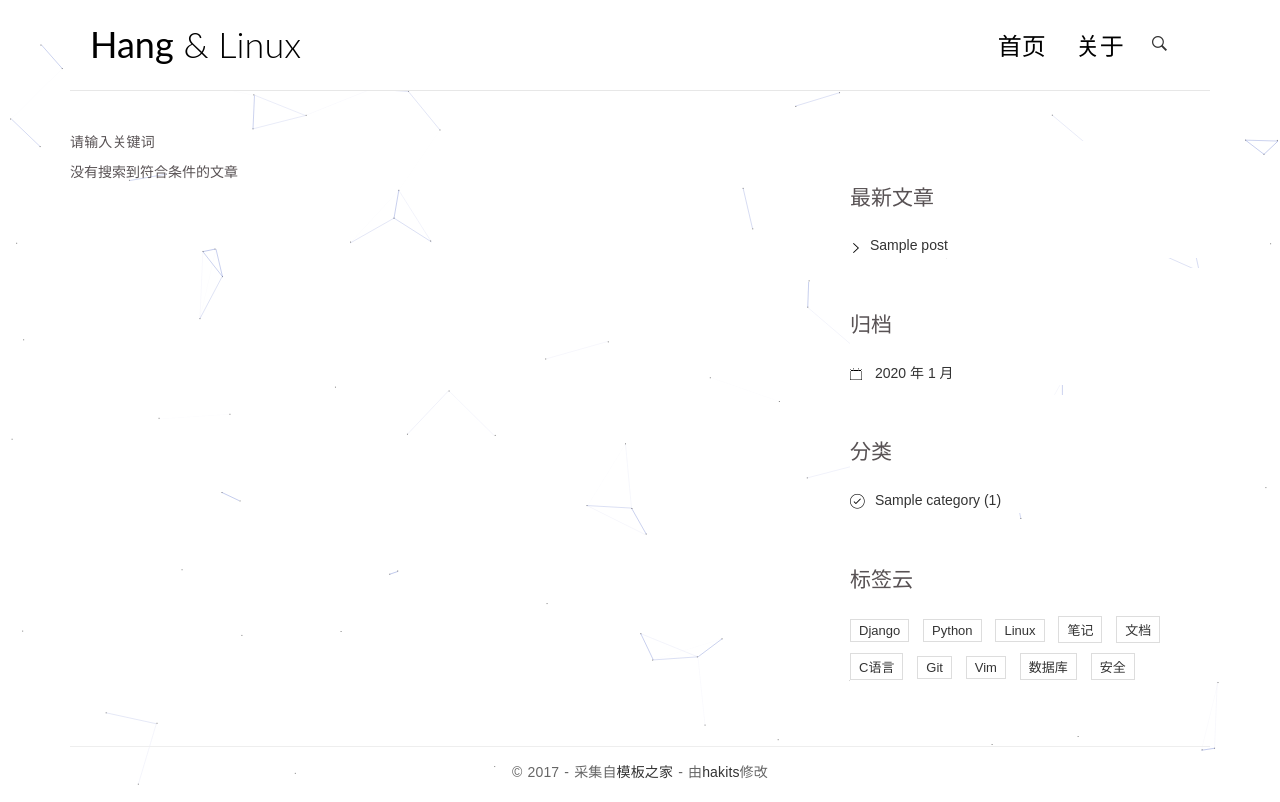
After one commit to fridayhub/My_Django_blog, a Django app: page /search/ in a window 1280 px wide. The commit adds this page. Run offline with Django 3.2, Linux system fonts and the light colour scheme; tables that the repository leaves empty hold one stand-in row (values such as "Sample post"); some libraries are stand-ins or nearby versions.

Commit message:
添加文章标题搜索 暂时部支持通配符

```diff
--- a/blog/urls.py
+++ b/blog/urls.py
@@ -22,8 +22,8 @@ app_name = 'blog' #告诉 Django 这个 urls.py 模块是属于 blog 应用的
 urlpatterns = [
     url(r'^$', views.index, name='index'),
     url(r'^post/(?P<pk>[0-9]+)/$', views.detail, name='detail'),
-    url(r'about', views.about, name='about'),
-    url(r'contact', views.contact, name='contact'),
+    url(r'^about', views.about, name='about'),
+    url(r'^search/$', views.search, name='search'),
 
     #两个括号括起来的地方是两个命名组参数，Django 会从用户访问的 URL 中自动提取这两个参数的值，然后传递给其对应的视图函数。
     url(r'archives/(?P<year>[0-9]{4})/(?P<month>[0-9]{1,2})/$', views.archives, name='archives'),
--- a/blog/views.py
+++ b/blog/views.py
@@ -6,6 +6,17 @@ from .models import Post, Category
 import markdown
 from comments.forms import CommentForm
 
+def search(request):
+    q = request.GET.get('sq') #获取get提交的参数
+    error_msg = ''
+
+    if not q:
+        error_msg = '请输入关键词'
+        return render(request, 'blog/results.html', {'error_msg':error_msg})
+
+    post_list = Post.objects.filter(title__icontains = q)
+    return render(request, 'blog/results.html', {'error_msg': error_msg,
+                                                 'post_list': post_list})
 
 def index(request):
     #order_by 方法对这个返回的 queryset 进行排序。排序依据的字段是 created_time，即文章的创建时间。- 号表示逆序
@@ -45,6 +56,3 @@ def category(request, pk):
 
 def about(request):
     return render(request, 'about.html')
-
-def contact(request):
-    return render(request, 'contact.html')
--- a/static/css/about.css
+++ b/static/css/about.css
@@ -1,7 +1,6 @@
 
 @charset "gb2312";
 /* CSS Document */
-* { margin: 0; padding: 0 }
 body { font: 14px "宋体", Arial, Helvetica, sans-serif; color: #585254 }
 img { border: 0; display: block }
 ul { list-style: none; }
@@ -9,7 +8,7 @@ a:link, a:visited {text-decoration: none; color: #333;}
 .left { float: left; }
 .right { float: right; }
 .blank { height: 5px; overflow: hidden; width: 100%; margin: auto; clear: both }
-article { width: 1000px; margin: 20px auto; overflow: hidden }
+.aboutcon{ width: 1000px; margin: 20px auto; overflow: hidden }
 aside { width: 250px;position: relative;margin-top: 10px; }
 
 
--- a/templates/about.html
+++ b/templates/about.html
@@ -28,10 +28,6 @@
             </ul>
             <h2>About my blog</h2>
             <p>博客框架刚搭建好,还有很多地方待优化,以前的博文会陆续迁移过来...</p>
-            <!--
-            <p>域  名：www.yangqq.com 创建于2011年01月12日 <a href="http://www.net.cn/domain/" class="blog_link" target="_blank">注册域名</a><a class="blog_link" href="http://koubei.baidu.com/womc/s/www.yangqq.com" target="_blank">邀你点评</a></p>
-            <p>服务器：阿里云服务器<a href="https://promotion.aliyun.com/ntms/act/ambassador/sharetouser.html?userCode=8smrzoqa&amp;productCode=vm" target="_blank" class="blog_link">购买空间</a><a href="/jstt/web/2014-01-18/644.html" target="_blank" class="blog_link">参考我的空间配置</a></p>
-            -->
 
 
         </div>
--- a/templates/base.html
+++ b/templates/base.html
@@ -45,17 +45,14 @@
                         <ul class="nav navbar-nav navbar-right">
                             <li class="cl-effect-11"><a href="{%url 'blog:index' %}" data-hover="首页">首页</a></li>
                             <li class="cl-effect-11"><a href="{%url 'blog:about' %}" data-hover="关于">关于</a></li>
-                            <!--
-                            <li class="cl-effect-11"><a href="{%url 'blog:contact' %}" data-hover="联系">联系</a></li>
-                            -->
                         </ul>
                     </div><!-- /.navbar-collapse -->
                 </nav>
                 <div id="header-search-box">
                     <a id="search-menu" href="#"><span id="search-icon" class="ion-ios-search-strong"></span></a>
                     <div id="search-form" class="search-form">
-                        <form role="search" method="get" id="searchform" action="#">
-                            <input type="search" placeholder="搜索" required>
+                        <form role="search" method="get" id="searchform" action="/search/">
+                            <input type="search" placeholder="搜索" required name="sq">
                             <button type="submit"><span class="ion-ios-search-strong"></span></button>
                         </form>
                     </div>
@@ -83,7 +80,7 @@
                     <ul>
                         {% for post in recent_post_list %}
                         <li>
-                            <a href="#">{{ post.title }}</a>
+                            <a href="{% url 'blog:detail' post.pk %}">{{ post.title }}</a>
                         </li>
                         {% empty %}
                         暂无文章!
@@ -163,7 +160,7 @@
 	(function() {
        var query = window.location.pathname;
        //console.log(query);
-       if (query == '/about' || query == '/about.html')
+       if (query == '/about' || query == '/about.html' || query == '/about/')
        {
        	//	console.log("I Cache you!")
 			$(".widget").hide();
@@ -190,9 +187,7 @@
     <nav>
         <ul>
             <li><a href="index.html">首页</a></li>
-            <li><a href="full-width.html">博客</a></li>
             <li><a href="about.html">关于</a></li>
-            <li><a href="contact.html">联系</a></li>
         </ul>
     </nav>
 </div>
--- /dev/null
+++ b/templates/blog/results.html
@@ -0,0 +1,37 @@
+{% extends 'base.html' %}
+
+{%block main %}
+
+{% if error_msg %}
+    <p>{{ error_msg }}</p>
+{% endif %}
+
+{% for post in post_list %}
+<article class="post post-{{ post.pk }}">
+    <header class="entry-header">
+        <h1 class="entry-title">
+            <a href="{{ post.get_absolute_url }}" target="_blank">{{ post.title }}</a>
+        </h1>
+        <div class="entry-meta">
+            <span class="post-category"><a href="#">{{ post.category.name }}</a></span>
+            <span class="post-date"><a href="#"><time class="entry-date"
+                                                      datetime="{{ post.create_time }}">{{ post.create_time }}</time></a></span>
+            <span class="post-author"><a href="#">{{ post.author }}</a></span>
+            <span class="comments-link"><a href="#">{{post.comment_set.count}} 评论</a></span>
+            <span class="views-count"><a href="#">588 阅读</a></span>
+        </div>
+    </header>
+    <div class="entry-content clearfix">
+        <p>{{ post.excerpt }}</p>
+        <div class="read-more cl-effect-14">
+            <a href="{{ post.get_absolute_url }}" target="_blank" class="more-link">继续阅读 <span class="meta-nav">→</span></a>
+        </div>
+    </div>
+</article>
+{% empty %}
+<div class="no-post">
+    没有搜索到符合条件的文章
+</div>
+{% endfor %}
+
+{% endblock main %}
```
Also changed, not shown: templates/blog/detail.html (+1 -20 lines).
